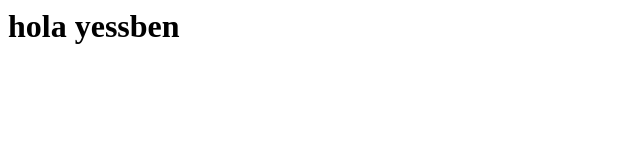
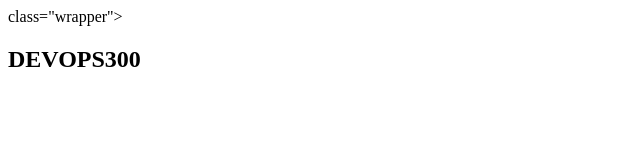
Before and after one commit to yessben/devops, a website: page public/index.html in a window 1280 px wide. Shown: the whole page, without its empty margins (0-640 px from the left). Drawn offline with Linux system fonts and the light colour scheme.

Commit message:
Update index.html

```diff
--- a/public/index.html
+++ b/public/index.html
@@ -5,8 +5,20 @@
 	<meta name="viewport" content="witdh=device-width, initial-scale=1.0">
 	<meta http-equiv="X-UA-Compatible" content="ie=edge">
 	<title> yessben </title>
+	<link rel="stylesheet" type="text/css" href="style.css">
 </head>
 <body>
-	<h1> hola yessben </h1>
+
+	<section>
+		<div> class="wrapper">
+			<h1>
+				DEVOPS300
+			</h1>
+		</div>
+
+	</section>
+
+
+
 </body>
 </html>
```
